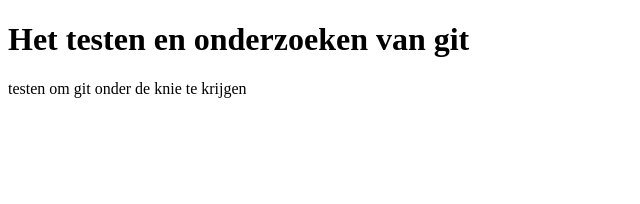
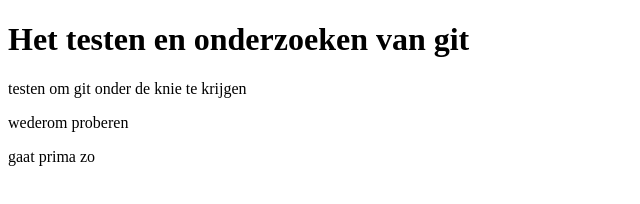
Before and after one commit to georgehulsbosch/test2, a plain HTML site: page index.html in a window 1280 px wide. Shown: the whole page, without its empty margins (0-640 px from the left). Drawn offline with Linux system fonts and the light colour scheme.

Commit message:
lekker testen

```diff
--- a/index.html
+++ b/index.html
@@ -7,6 +7,8 @@
 <body>
 <h1>Het testen en onderzoeken van git</h1>
 <p>testen om git onder de knie te krijgen</p>
+<p>wederom proberen</p>
+<p>gaat prima zo</p>
 
 
 </body>
```
